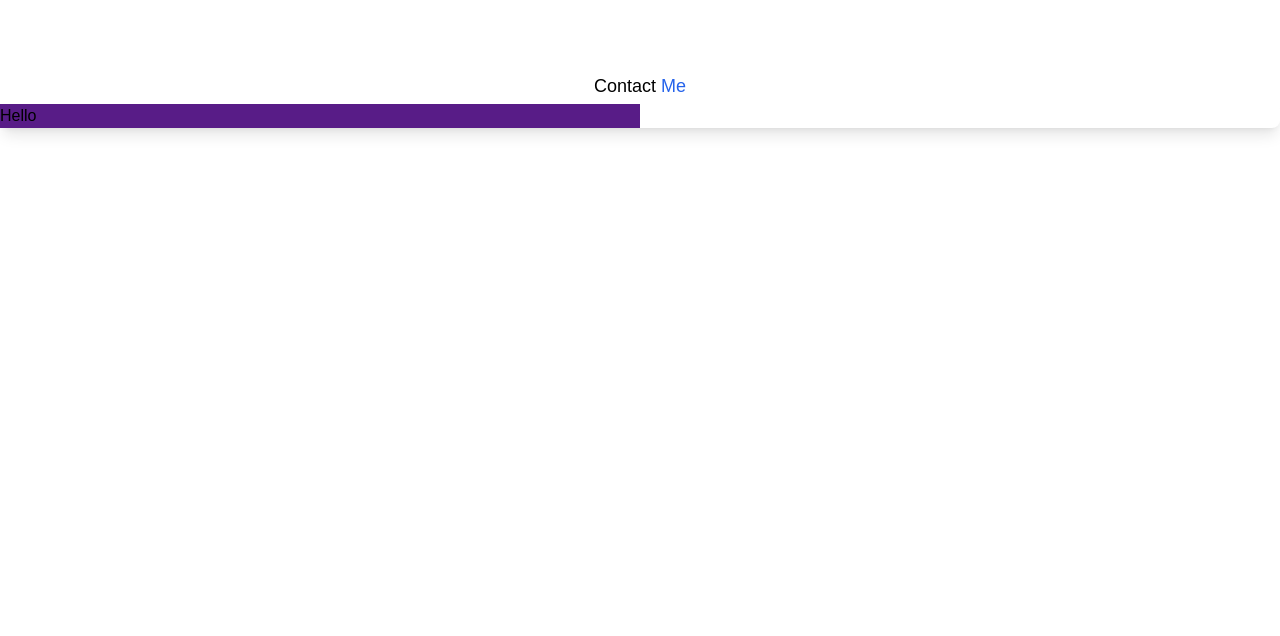
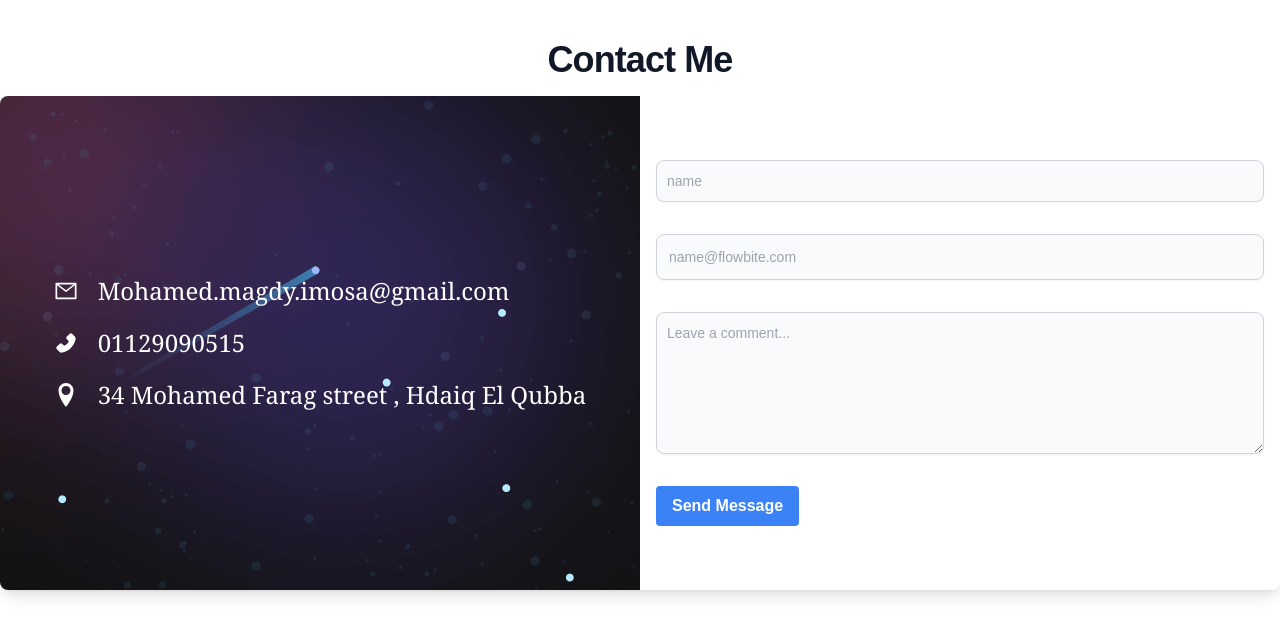
Before and after one commit to Mohamed-Magdiii/portoflio, a Next.js app: page /ContactMe in a window 1280 px wide. Shown: the top 636 px of the page. Built offline with nearby package versions, Linux system fonts and the light colour scheme.

Commit message:
last updates

```diff
--- a/components/Experience/Experience.js
+++ b/components/Experience/Experience.js
@@ -1,7 +1,5 @@
 import { BsPatchCheckFill } from "react-icons/bs";
-import code from "../../public/code.png";
-import Image from "next/image";
-import consulting from "../../public/consulting.png";
+
 
 const Experience = () => {
   return (
--- a/package.json
+++ b/package.json
@@ -9,6 +9,7 @@
     "lint": "next lint"
   },
   "dependencies": {
+    "@emailjs/browser": "^3.7.0",
     "bootstrap": "^5.2.2",
     "firebase": "^9.10.0",
     "moment": "^2.29.4",
--- a/pages/ContactMe.js
+++ b/pages/ContactMe.js
@@ -1,16 +1,101 @@
-import { Row, Col } from "react-bootstrap";
-
+import { Button, Modal } from "react-bootstrap";
+import { AiOutlineMail, AiFillPhone } from "react-icons/ai";
+import { ImLocation } from "react-icons/im";
+import emailjs from '@emailjs/browser';
+import { useRef, useState } from "react";
 
 const ContactMe = () => {
+  const form = useRef();
+
+  const [showSubmit, setShowSubmit] = useState(false);
+  const handleCloseSubmit = () => setShowSubmit(false);
+  const sendEmail = (e) => {
+    e.preventDefault();
+    emailjs.sendForm("service_crm3sla","template_462wnfr", e.target, 'ysrbXtjdT83eTNVLq')
+      .then((result) => {
+          console.log(result.text);
+      }, (error) => {
+          console.log(error.text);
+      });
+  };
   return (
     <section className="py-10">
-      <h3 className="text-lg text-center font-medium pt-8 pb-1 py-4 dark:text-white font-cursive">
-        Contact <span className=" text-blue-600">Me</span>
-      </h3>
-      <div className=" w-auto shadow-lg bg-white rounded-lg grid grid-cols-2">
-      <div className=" bg-purple-900"> Hello</div>
-      <div className="">
-      </div>
+      <h2 className="mb-4 text-4xl tracking-tight font-extrabold text-center text-gray-900 dark:text-white">
+        Contact Me
+      </h2>
+
+      <div className="shadow-lg bg-white rounded-lg grid grid-cols-2">
+        <div className="flex items-center rounded-l-lg bg-[url('../public/banner-bg.png')] p-10 justify-center">
+          <div className="grid gap-5 text-white justify-center text-2xl font-serif">
+            <div className="flex items-center gap-5">
+              <AiOutlineMail />
+              <p>Mohamed.magdy.imosa@gmail.com</p>
+            </div>
+            <div className="flex items-center gap-5">
+              <AiFillPhone />
+              <p>01129090515</p>
+            </div>
+            <div className="flex items-center gap-5">
+              <ImLocation />
+              <p>34 Mohamed Farag street , Hdaiq El Qubba</p>
+            </div>
+          </div>
+        </div>
+        <div className="">
+          <div className="py-8 lg:py-16 px-4 mx-auto ">
+            <form onSubmit={sendEmail} className="space-y-8">
+              <div>
+                <input
+                  type="text"
+                  id="username"
+                  className="shadow-sm bg-gray-50 border border-gray-300 text-gray-900 text-sm rounded-lg focus:ring-primary-500 focus:border-primary-500 block w-full p-2.5"
+                  placeholder="name"
+                  name="user_name"
+                  required
+                />
+              </div>
+              <div>
+                <input
+                  type="email"
+                  id="email"
+                  className="block p-3 w-full text-sm text-gray-900 bg-gray-50 rounded-lg border border-gray-300 shadow-sm focus:ring-primary-500 focus:border-primary-500"
+                  placeholder="name@flowbite.com"
+                  required
+                  name="user_email"
+                />
+              </div>
+              <div className="sm:col-span-2">
+
+                <textarea
+                  id="message"
+                  rows="6"
+                  name="user_message"
+                  className="block p-2.5 w-full text-sm text-gray-900 bg-gray-50 rounded-lg shadow-sm border border-gray-300 focus:ring-primary-500 focus:border-primary-500"
+                  placeholder="Leave a comment..."
+                ></textarea>
+              </div>
+              <button
+                className="bg-blue-500 hover:bg-blue-700 text-white font-bold py-2 px-4 rounded focus:outline-none focus:shadow-outline"
+                type="submit"
+              >
+                Send Message
+              </button>
+              <Modal show={showSubmit} onHide={handleCloseSubmit}>
+                  <Modal.Header closeButton>
+                    <Modal.Title>Welcome</Modal.Title>
+                  </Modal.Header>
+                  <Modal.Body>
+                    Your message sent succcessfully, Thank You.!
+                  </Modal.Body>
+                  <Modal.Footer>
+                    <Button variant="secondary" onClick={handleCloseSubmit}>
+                      Ok
+                    </Button>
+                  </Modal.Footer>
+                </Modal>
+            </form>
+          </div>
+        </div>
       </div>
     </section>
   );
--- a/pages/Skills.js
+++ b/pages/Skills.js
@@ -1,10 +1,6 @@
 import Carousel from "react-multi-carousel";
 import 'react-multi-carousel/lib/styles.css';
-import meter1 from '../public/meter1.svg'
-import meter2 from '../public/meter2.svg'
-import meter3 from '../public/meter3.svg'
 import colorSharp from '../public/color-sharp.png'
-import  Image  from 'next/image';
 
 const Skills = ()=>{
     const responsive = {
```
Also changed, not shown: 1 other file (tests, documents, lock files or other folders).
